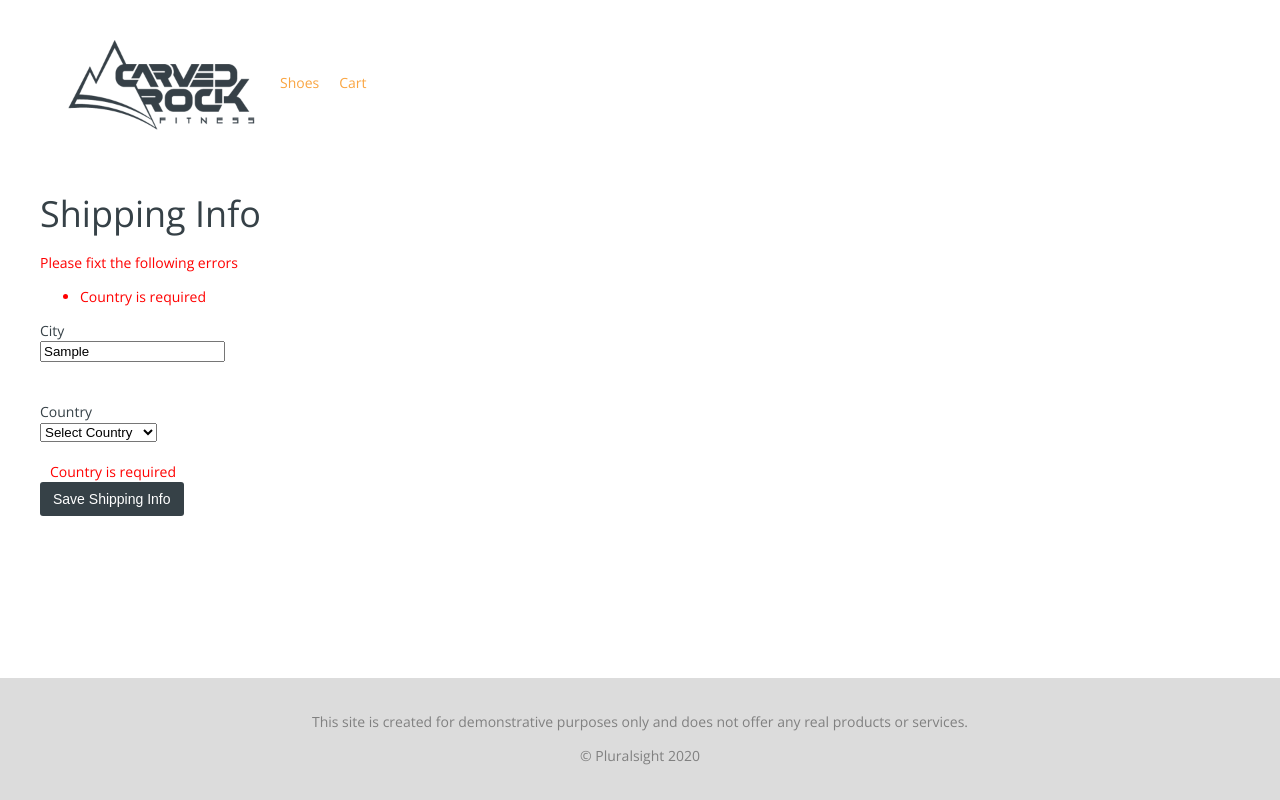
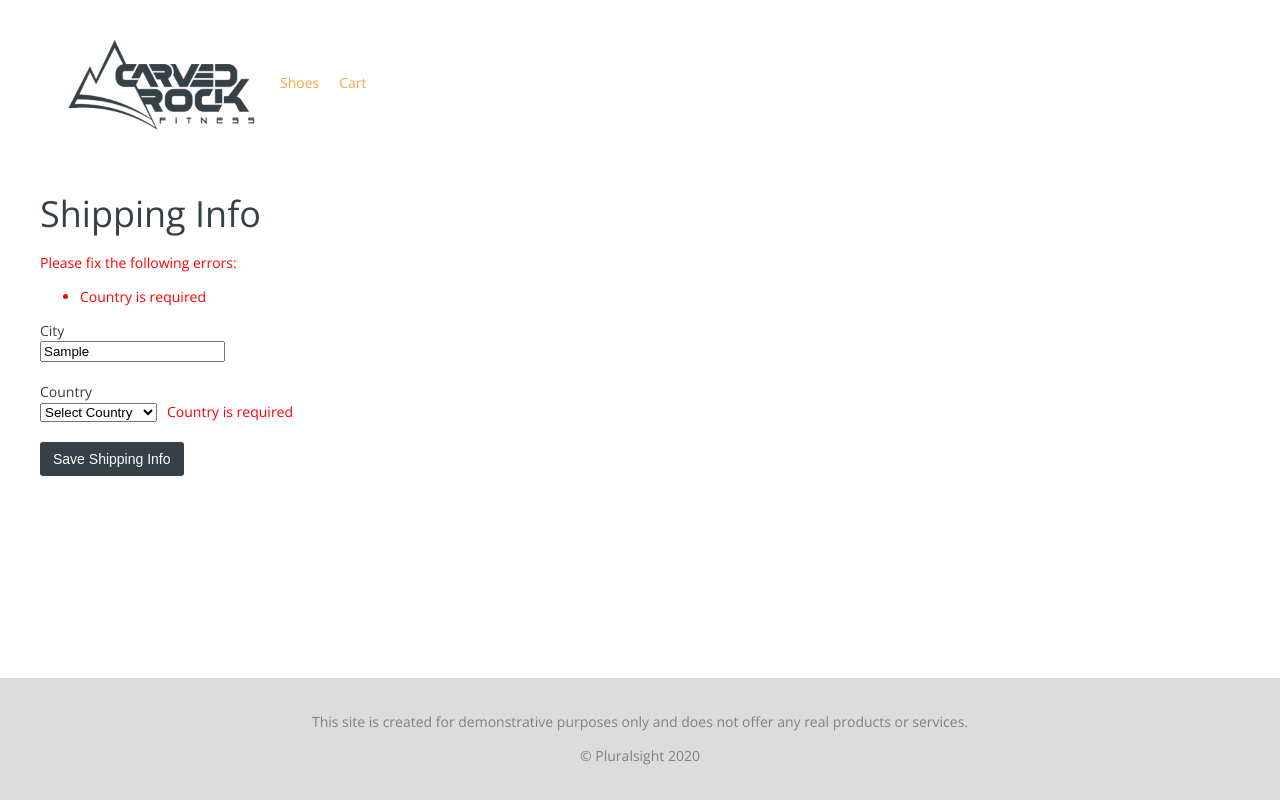
Before and after one commit to irmoralesb/ReactManagingState, a React (Create React App) app: page /checkout in a window 1280 px wide. Both pictures are taken after typing "Sample" into the empty fields and a click on the input "Save Shipping Info". Built offline with nearby package versions, Linux system fonts and the light colour scheme; no server answers.

Commit message:
useReduce with error

```diff
--- a/db.json
+++ b/db.json
@@ -60,20 +60,6 @@
     }
   ],
   "shippingAddress": [
-    {
-      "id": 1,
-      "city": "",
-      "country": ""
-    },
-    {
-      "city": "",
-      "country": "",
-      "id": 2
-    },
-    {
-      "city": "sdfsf",
-      "country": "India",
-      "id": 3
-    }
+
   ]
 }
--- a/src/App.jsx
+++ b/src/App.jsx
@@ -1,4 +1,4 @@
-import React, { useEffect, useState } from "react";
+import React, { useEffect, useReducer } from "react";
 import "./App.css";
 import Footer from "./Footer";
 import Header from "./Header";
@@ -8,47 +8,21 @@ import { Routes, Route } from "react-router-dom";
 import Detail from "./Detail";
 import Cart from "./Cart";
 import Checkout from "./Checkout";
+import cartReducer from "./cartReducer";
+
+let initialCart;
+try {
+  //USING A INNER FUNCTION AVOIDS RECURRENT EXECUTION, SINCE FUNCTION ARE LAZY
+  initialCart = JSON.parse(localStorage.getItem("cart")) ?? [];
+} catch {
+  console.error("The cart could not be parsed into JSON.");
+  initialCart = [];
+}
 
 export default function App() {
-  const [cart, setCart] = useState(() => {
-    try {
-      //USING A INNER FUNCTION AVOIDS RECURRENT EXECUTION, SINCE FUNCTION ARE LAZY
-      return JSON.parse(localStorage.getItem("cart")) ?? [];
-    } catch {
-      console.error("The cart could not be parsed into JSON.");
-      return [];
-    }
-  });
+  const [cart, dispatch] = useReducer(cartReducer, initialCart);
 
   useEffect(() => localStorage.setItem("cart", JSON.stringify(cart)), [cart]);
-
-  function addToCart(id, sku) {
-    setCart((items) => {
-      const itemInCart = items.find((i) => i.sku === sku);
-      if (itemInCart) {
-        return items.map((i) =>
-          i.sku === sku ? { ...i, quantity: i.quantity + 1 } : i
-        );
-      } else {
-        return [...items, { id, sku, quantity: 1 }];
-      }
-    });
-  }
-
-  function updateQuantity(sku, quantity) {
-    setCart((items) => {
-      if (quantity === 0) {
-        return items.filter((i) => i.sku !== sku);
-      }
-      return items.map((i) =>
-        i.sku === sku ? { ...i, quantity: quantity } : i
-      );
-    });
-  }
-
-  function emptyCart() {
-    setCart([]);
-  }
 
   return (
     <>
@@ -60,15 +34,15 @@ export default function App() {
             <Route path="/:category" element={<Products />} />
             <Route
               path="/:category/:id"
-              element={<Detail addToCart={addToCart} />}
+              element={<Detail dispatch={dispatch} />}
             />
             <Route
               path="/cart"
-              element={<Cart cart={cart} updateQuantity={updateQuantity} />}
+              element={<Cart cart={cart} dispatch={dispatch} />}
             />
             <Route
               path="/checkout"
-              element={<Checkout cart={cart} emptyCart={emptyCart} />}
+              element={<Checkout cart={cart} dispatch={dispatch} />}
             />
           </Routes>
         </main>
--- a/src/Cart.jsx
+++ b/src/Cart.jsx
@@ -3,7 +3,7 @@ import { useNavigate } from "react-router-dom";
 import useFetchAll from "./services/useFetchAll";
 import Spinner from "./Spinner";
 
-export default function Cart({ cart, updateQuantity }) {
+export default function Cart({ cart, dispatch }) {
   const navigate = useNavigate();
 
   //2) Every time the cart is render the urls are created, this is an issue for
@@ -28,7 +28,13 @@ export default function Cart({ cart, updateQuantity }) {
           <p>
             <select
               aria-label={`Select quantity for ${name} size ${size}`}
-              onChange={(e) => updateQuantity(sku, parseInt(e.target.value))}
+              onChange={(e) =>
+                dispatch({
+                  type: "updateQuantity",
+                  sku,
+                  quantity: parseInt(e.target.value),
+                })
+              }
               value={quantity}
             >
               <option value="0">Remove</option>
--- a/src/Checkout.jsx
+++ b/src/Checkout.jsx
@@ -1,5 +1,4 @@
 import React, { useState } from "react";
-import { useNavigate } from "react-router-dom";
 import { saveShippingAddress } from "./services/shippingService";
 
 const STATUS = {
@@ -14,7 +13,7 @@ const emptyAddress = {
   country: "",
 };
 
-export default function Checkout({ cart, emptyCart }) {
+export default function Checkout({ cart, dispatch }) {
   const [address, setAddress] = useState(emptyAddress);
   const [status, setStatus] = useState(STATUS.IDLE);
   const [saveError, setSaveError] = useState(null);
@@ -45,7 +44,7 @@ export default function Checkout({ cart, emptyCart }) {
     if (isValid) {
       try {
         await saveShippingAddress(address);
-        emptyCart();
+        dispatch({ type: "empty" });
         setStatus(STATUS.COMPLETED);
       } catch (e) {
         setSaveError(e);
@@ -70,7 +69,7 @@ export default function Checkout({ cart, emptyCart }) {
       <h1>Shipping Info</h1>
       {!isValid && status === STATUS.SUBMITTED && (
         <div role="alert">
-          <p>Please fixt the following errors</p>
+          <p>Please fix the following errors:</p>
           <ul>
             {Object.keys(errors).map((key) => {
               return <li key={key}>{errors[key]}</li>;
@@ -89,10 +88,11 @@ export default function Checkout({ cart, emptyCart }) {
             onBlur={handleBlur}
             onChange={handleChange}
           />
+          <p role="alert">
+            {(touched.city || status === STATUS.SUBMITTED) && errors.city}
+          </p>
         </div>
-        <p role="alert">
-          {(touched.city || status === STATUS.SUBMITTED) && errors.city}
-        </p>
+
         <div>
           <label htmlFor="country">Country</label>
           <br />
@@ -108,16 +108,18 @@ export default function Checkout({ cart, emptyCart }) {
             <option value="United Kingdom">United Kingdom</option>
             <option value="USA">USA</option>
           </select>
+
+          <p role="alert">
+            {(touched.country || status === STATUS.SUBMITTED) && errors.country}
+          </p>
         </div>
-        <p role="alert">
-          {(touched.country || status === STATUS.SUBMITTED) && errors.country}
-        </p>
+
         <div>
           <input
             type="submit"
             className="btn btn-primary"
             value="Save Shipping Info"
-            disabled={status == STATUS.SUBMITTING}
+            disabled={status === STATUS.SUBMITTING}
           />
         </div>
       </form>
--- a/src/Detail.jsx
+++ b/src/Detail.jsx
@@ -4,7 +4,7 @@ import useFetch from "./services/useFetch";
 import Spinner from "./Spinner";
 import PageNotFound from "./PageNotFound";
 
-export default function Detail({ addToCart }) {
+export default function Detail(props) {
   const { id } = useParams();
   const navigate = useNavigate();
   const [sku, setSku] = useState("");
@@ -34,14 +34,14 @@ export default function Detail({ addToCart }) {
           disabled={!sku}
           className="btn btn-primary"
           onClick={() => {
-            addToCart(id, sku);
+            props.dispatch({ type: "add", id, sku });
             navigate("/cart");
           }}
         >
           Add to cart
         </button>
       </p>
-      <img src={`/images/${product.image}`} alt="{product.name" />
+      <img src={`/images/${product.image}`} alt={product.category} />
     </div>
   );
 }
--- a/src/Products.jsx
+++ b/src/Products.jsx
@@ -49,7 +49,7 @@ export default function Products() {
           <option value="8">8</option>
           <option value="9">9</option>
         </select>
-        {size && <h2>Found {filteredProducts.length} items.</h2>}
+        {size && <h2>Found {filteredProducts.length} items</h2>}
       </section>
       <section id="products">{filteredProducts.map(renderProduct)}</section>
     </>
--- /dev/null
+++ b/src/cartReducer.js
@@ -0,0 +1,31 @@
+export default function cartReducer(cart, action) {
+
+
+    // What is returned from here becomes the new state
+    switch (action.type) {
+        case 'empty':
+            return [];
+        case 'updateQuantity': {
+            const { quantity, sku } = action;
+            return quantity === 0
+                ? cart.filter((i) => i.sku !== sku)
+                : cart.map((i) => (i.sku === sku ? { ...i, quantity } : i));
+        }
+        case 'add':
+            {
+                const { id, sku } = action;
+                const itemInCart = cart.find((i) => i.sku === sku);
+                if (itemInCart) {
+                    return cart.map((i) =>
+                        i.sku === sku ? { ...i, quantity: i.quantity + 1 } : i
+                    );
+                } else {
+                    return [...cart, { id, sku, quantity: 1 }];
+                }
+            }
+        default:
+            throw new Error("Unhandle action " + action.type);
+
+    }
+
+}
--- a/src/services/useFetch.js
+++ b/src/services/useFetch.js
@@ -3,7 +3,7 @@ import { useState, useEffect, useRef } from 'react';
 
 const baseUrl = process.env.REACT_APP_API_BASE_URL;
 
-export default function useFecth(url) {
+export default function useFetch(url) {
     const isMounted = useRef(false);
     const [data, setData] = useState([]);
     const [error, setError] = useState(null);
```
Also changed, not shown: src/DetailRefs.jsx (+6 -6 lines).
